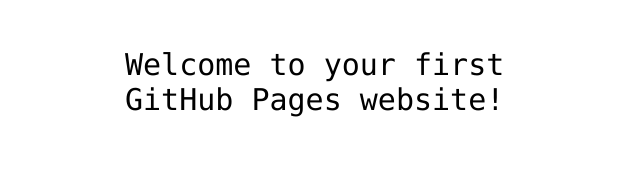
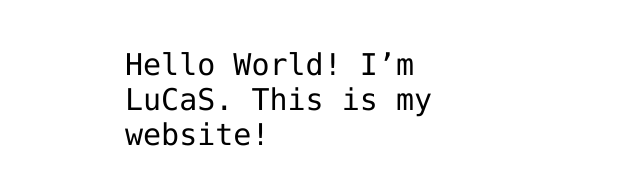
Before and after one commit to githublucas420/githublucas420.github, a plain HTML site: page index.html in a window 1280 px wide. Shown: the part 341-526 px from the top of the page, without its empty margins (315-955 px from the left). Drawn offline with Linux system fonts and the light colour scheme.

Commit message:
Update index.html

```diff
--- a/index.html
+++ b/index.html
@@ -12,7 +12,6 @@
 <img src="https://octodex.github.com/images/daftpunktocat-thomas.gif" id="octocat" alt="octocat-gif" />
 
 <!-- Change this code here by copy and pasting your template on line 15 -->
-<p>Welcome to your first GitHub Pages website!</p>
-
+<p>Hello World! I’m LuCaS. This is my website!</p>
 </body>
 </html>
```
